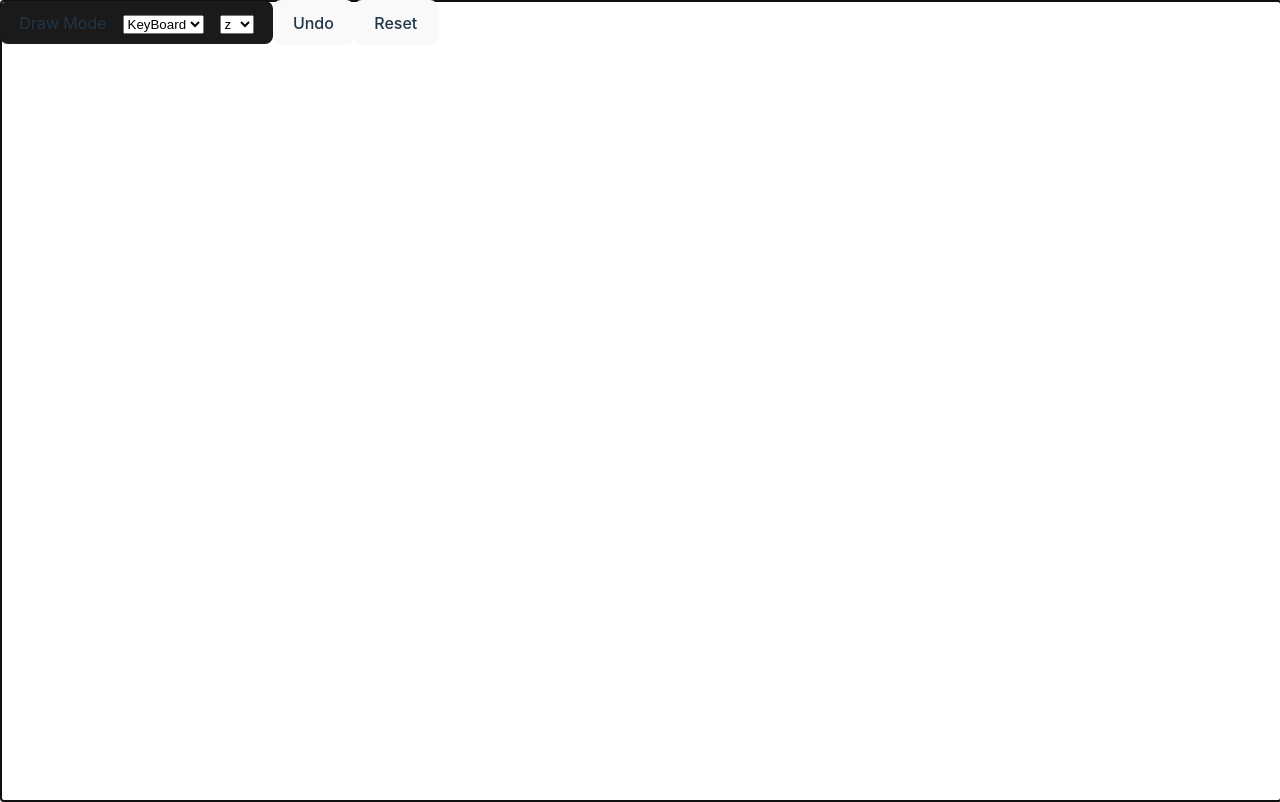
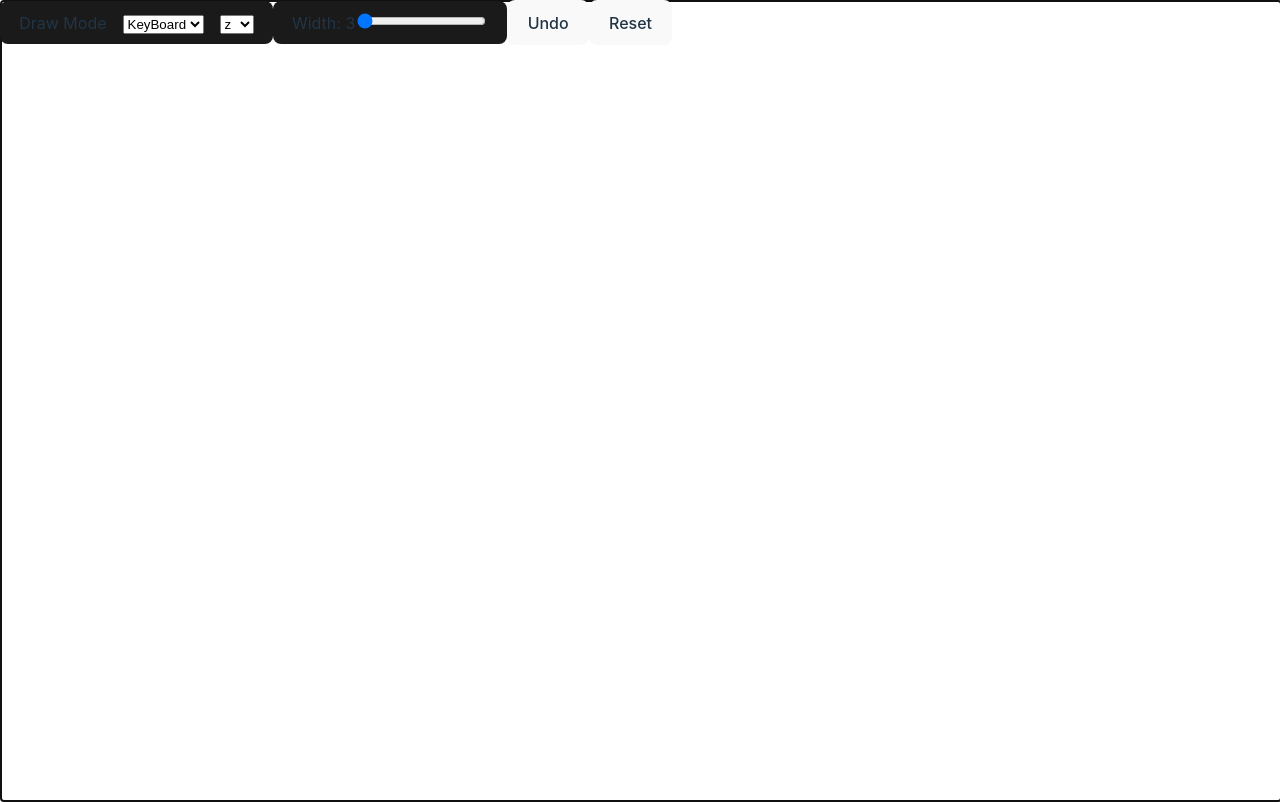
Before and after one commit to harryuan65/WhiteBoard, a React (Vite) app: page / in a window 1280 px wide. Built offline with nearby package versions, Linux system fonts and the light colour scheme.

Commit message:
feat: add range input for width

```diff
--- a/src/components/WhiteBoard/index.tsx
+++ b/src/components/WhiteBoard/index.tsx
@@ -55,6 +55,8 @@ const Whiteboard: React.FC = () => {
   const [lastX, setLastX] = useState(0);
   const [lastY, setLastY] = useState(0);
   const [stroked, setStroked] = useState(0);
+  const [strokeWidth, setStrokeWidth] = useState<number>(3);
+  const [strokeStyle, setStrokeStyle] = useState<string>('000000');
   const [history, setHistory] = useState<string[]>([]);
 
   const handleReset = () => {
@@ -85,6 +87,11 @@ const Whiteboard: React.FC = () => {
     }
   };
 
+  const updateStrokeWidth = (e: ChangeEvent) => {
+    const value = (e.target as HTMLInputElement).value;
+    setStrokeWidth(Number(value));
+  };
+
   const updateMode = (e: ChangeEvent) => {
     const value = (e.target as HTMLSelectElement).value as DrawMode;
     setMode(value);
@@ -111,6 +118,9 @@ const Whiteboard: React.FC = () => {
     if (isDrawing && canvasRef.current) {
       const ctx = canvasRef.current.getContext('2d')!;
       ctx.beginPath();
+      ctx.lineWidth = strokeWidth;
+      ctx.strokeStyle = strokeStyle;
+      ctx.lineCap = 'round';
       ctx.moveTo(lastX, lastY);
       ctx.lineTo(e.offsetX, e.offsetY);
       ctx.stroke();
@@ -137,8 +147,6 @@ const Whiteboard: React.FC = () => {
       canvasRef.current.focus();
       const canvas = canvasRef.current;
       const ctx = canvas.getContext('2d')!;
-      ctx.strokeStyle = '#000000';
-      ctx.lineWidth = 3;
 
       switch (mode) {
         case MODES.Mouse:
@@ -190,7 +198,16 @@ const Whiteboard: React.FC = () => {
             />
           )}
         </div>
-
+        <div className={styles.ModeSelectWrap}>
+          <span>Width: {strokeWidth}</span>
+          <input
+            type="range"
+            value={strokeWidth}
+            min={3}
+            max={20}
+            onChange={updateStrokeWidth}
+          />
+        </div>
         <Button onClick={handleUndo}>Undo</Button>
         <Button onClick={handleReset}>Reset</Button>
       </div>
```
